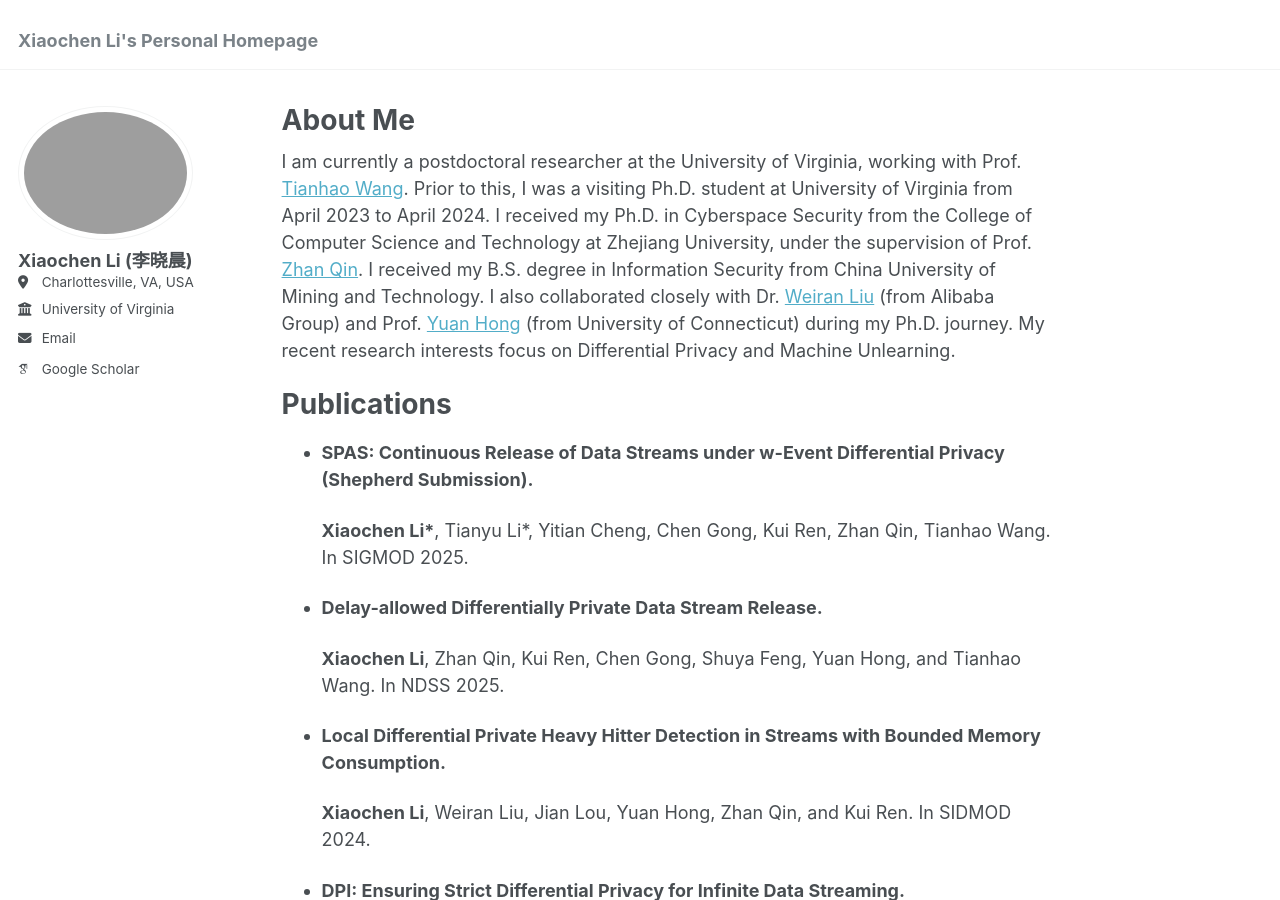
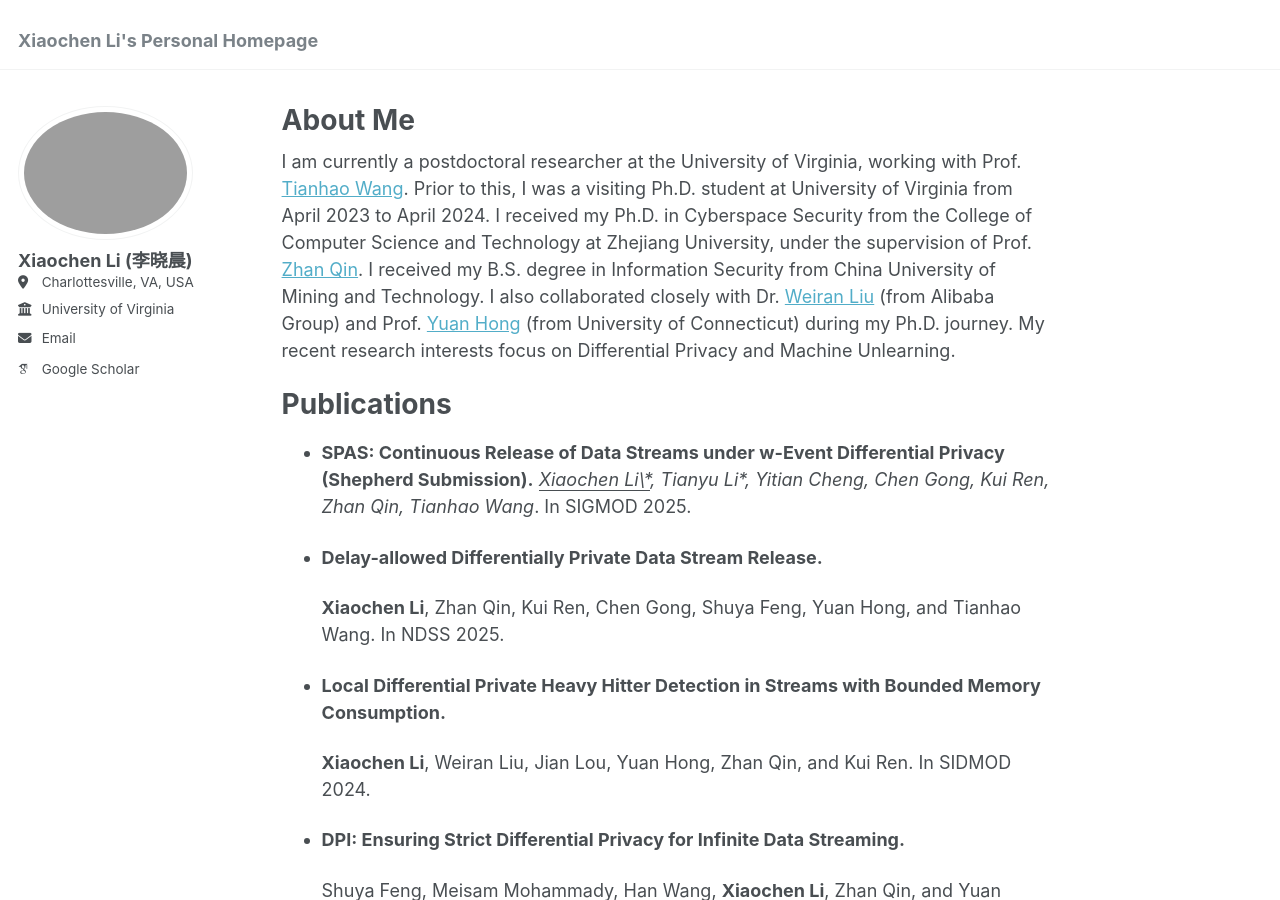
Before and after one commit to XiaochenLi-w/XiaochenLi-w.github.io, a Jekyll site: the page built from _pages/about.md, in a window 1280 px wide and 900 px high. Built offline with Jekyll 4.4.1, drawn with Linux system fonts in a browser that asks for light colours; some web fonts are replaced.

```diff
--- a/_pages/about.md
+++ b/_pages/about.md
@@ -12,8 +12,7 @@ My recent research interests focus on Differential Privacy and Machine Unlearnin
 
 # Publications
 - **SPAS: Continuous Release of Data Streams under w-Event Differential Privacy (Shepherd Submission).**
-
-  **Xiaochen Li\***, Tianyu Li*, Yitian Cheng, Chen Gong, Kui Ren, Zhan Qin, Tianhao Wang. In SIGMOD 2025.
+  *<u>Xiaochen Li\*</u>, Tianyu Li\*, Yitian Cheng, Chen Gong, Kui Ren, Zhan Qin, Tianhao Wang*. In SIGMOD 2025.
 
 - **Delay-allowed Differentially Private Data Stream Release.**
 
```
